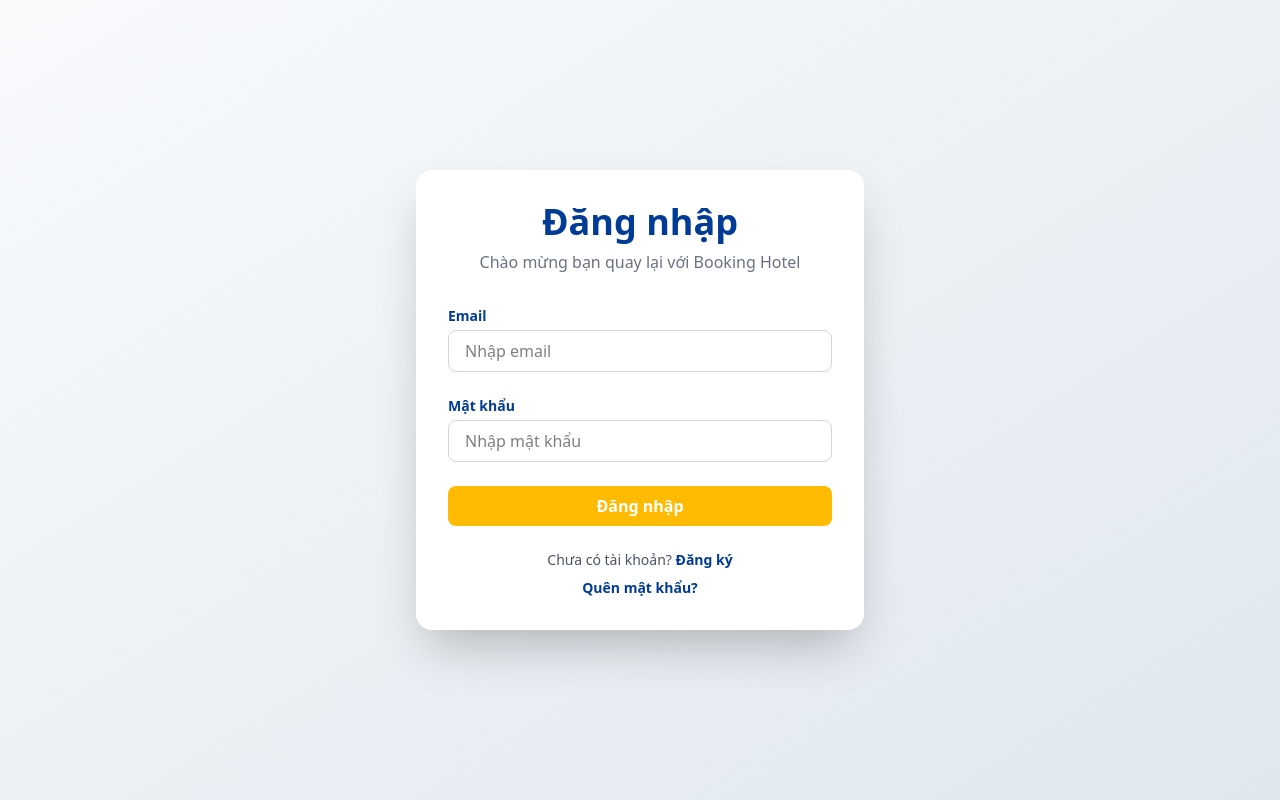
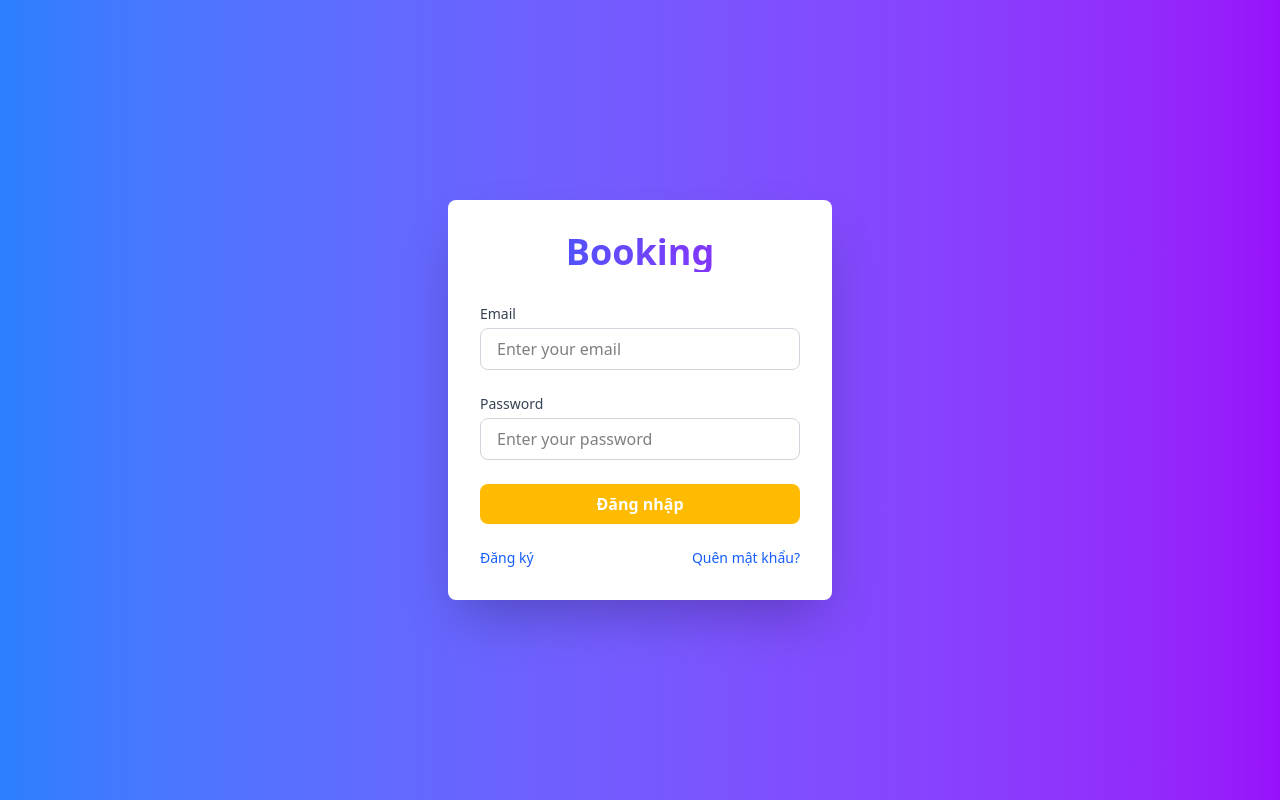
Before and after one commit to nguyenvanhieu3603/Booking-Hotel-, a React (Vite) app: page /login in a window 1280 px wide. Built offline with nearby package versions, Linux system fonts and the light colour scheme.

Commit message:
add login api

```diff
--- a/package.json
+++ b/package.json
@@ -15,6 +15,7 @@
     "@mui/material": "^7.1.0",
     "@mui/x-date-pickers": "^8.3.0",
     "@tailwindcss/vite": "^4.1.5",
+    "axios": "^1.9.0",
     "class-variance-authority": "^0.7.1",
     "date-fns": "^4.1.0",
     "dayjs": "^1.11.13",
--- a/src/context/ContextData.jsx
+++ b/src/context/ContextData.jsx
@@ -6,19 +6,12 @@ export const AppProvider = ({ children }) => {
   const [isAuth, setIsAuth] = useState(false);
   const [locale, setLocale] = useState("vi"); // Thêm state locale
 
-  const accountLogIn = [
-    {
-      tk: "admin",
-      mk: "1234",
-    },
-  ];
 
   return (
     <AppContext.Provider
       value={{
         isAuth,
         setIsAuth,
-        accountLogIn,
         locale,
         setLocale, // Thêm vào context
       }}
--- a/src/page/LogIn.jsx
+++ b/src/page/LogIn.jsx
@@ -1,69 +1,107 @@
 import React, { useContext, useState } from 'react';
 import { Link, useNavigate } from 'react-router-dom';
+import axios from 'axios';
 import { AppContext } from '../context/ContextData';
 
-function Login() {
-  const { accountLogIn, setIsAuth } = useContext(AppContext);
+
+function LogIn() {
+  const { setIsAuth } = useContext(AppContext);
+
   const navigate = useNavigate();
   const [email, setEmail] = useState('');
   const [password, setPassword] = useState('');
+  const [error, setError] = useState('');
+  const [isLoading, setIsLoading] = useState(false);
 
-  const handleLogin = (e) => {
+  const handleLogin = async (e) => {
     e.preventDefault();
-    if(email == accountLogIn[0].tk && password == accountLogIn[0].mk) {
-      localStorage.setItem('isAuth', 'true');
-      setIsAuth(true);
-      navigate('/');
-    } else {
-      alert('Tài khoản hoặc mật khẩu không đúng!');
+    setIsLoading(true);
+    setError('');
+
+    try {
+      const response = await axios.post(
+        'http://localhost/bookingBackend/api/user/login',
+        { email, password },
+        { withCredentials: true }
+      );
+
+      if (response.data.success) {
+        localStorage.setItem('isAuth', 'true');
+        localStorage.setItem('user', JSON.stringify({
+          id: response.data.id,
+          fullName: response.data.fullName,
+          email: response.data.email,
+          role: response.data.role,
+        }));
+        // Optionally store the token if you need it later
+        localStorage.setItem('token', response.data.token);
+        setIsAuth(true);
+        navigate('/');
+      } else {
+        setError(response.data.message || 'Đăng nhập thất bại');
+      }
+    } catch (err) {
+      setError(
+        err.response?.data?.message ||
+        err.response?.data?.error ||
+        'Có lỗi xảy ra. Vui lòng thử lại.'
+      );
+    } finally {
+      setIsLoading(false);
     }
   };
 
   return (
-    <div className="flex items-center justify-center min-h-screen bg-gradient-to-br from-[#f8fafc] to-[#e0e7ef]">
-      <div className="p-8 bg-white rounded-2xl shadow-2xl w-full max-w-md">
+    <div className="flex items-center justify-center min-h-screen bg-gradient-to-r from-blue-500 to-purple-600">
+      <div className="p-8 bg-white rounded-lg shadow-2xl w-96">
         <div className="text-center mb-8">
-          <h1 className="text-4xl font-extrabold text-[#003b95] mb-2">Đăng nhập</h1>
-          <p className="text-gray-500">Chào mừng bạn quay lại với Booking Hotel</p>
+          <h1 className="text-4xl font-extrabold text-transparent bg-clip-text bg-gradient-to-r from-blue-600 to-purple-600">Booking</h1>
         </div>
         <form className="space-y-6" onSubmit={handleLogin}>
           <div>
-            <label className="block text-sm font-semibold text-[#003b95]">Email</label>
+            <label className="block text-sm font-medium text-gray-700">Email</label>
             <input
-              type="email"
-              className="mt-1 block w-full rounded-lg border border-gray-300 px-4 py-2 focus:ring-2 focus:ring-[#febb02] focus:border-[#003b95] focus:outline-none"
-              placeholder="Nhập email"
+              className="mt-1 block w-full rounded-lg border border-gray-300 px-4 py-2 focus:ring-2 focus:ring-blue-500 focus:outline-none"
+              placeholder="Enter your email"
               value={email}
               onChange={(e) => setEmail(e.target.value)}
+              required
             />
           </div>
           <div>
-            <label className="block text-sm font-semibold text-[#003b95]">Mật khẩu</label>
+            <label className="block text-sm font-medium text-gray-700">Password</label>
             <input
               type="password"
-              className="mt-1 block w-full rounded-lg border border-gray-300 px-4 py-2 focus:ring-2 focus:ring-[#febb02] focus:border-[#003b95] focus:outline-none"
-              placeholder="Nhập mật khẩu"
+              className="mt-1 block w-full rounded-lg border border-gray-300 px-4 py-2 focus:ring-2 focus:ring-blue-500 focus:outline-none"
+              placeholder="Enter your password"
               value={password}
               onChange={(e) => setPassword(e.target.value)}
+              required
             />
-          </div>
+          </div>{error && <p className="text-red-500 text-sm text-center">{error}</p>}
           <button
             type="submit"
-            className="w-full bg-[#febb02] text-white font-bold py-2 px-4 rounded-lg hover:bg-[#e0a800] transition"
+
+
+            disabled={isLoading}
+            className="w-full bg-[#febb02] text-white font-bold py-2 px-4 rounded-lg hover:bg-[#e0a800] transition disabled:bg-gray-400"
           >
-            Đăng nhập
+            {isLoading ? 'Đang đăng nhập...' : 'Đăng nhập'}
+
           </button>
         </form>
-        <div className="mt-6 text-center text-sm">
-          <span className="text-gray-600">Chưa có tài khoản? </span>
-          <Link to="/register" className="text-[#003b95] font-semibold hover:underline">Đăng ký</Link>
-        </div>
-        <div className="mt-2 text-center text-sm">
-          <Link to="/forgot-password" className="text-[#003b95] font-semibold hover:underline">Quên mật khẩu?</Link>
+        <div className="mt-6 flex justify-between text-sm">
+          <Link
+          to={"/register"}
+          className="text-blue-600 hover:underline">Đăng ký</Link>
+          <Link to={"/forgot-password"} className="text-blue-600 hover:underline">Quên mật khẩu?</Link>
         </div>
       </div>
     </div>
   );
 }
 
-export default Login;
+
+
+
+export default LogIn;
```
Also changed, not shown: 1 other file (tests, documents, lock files or other folders).
